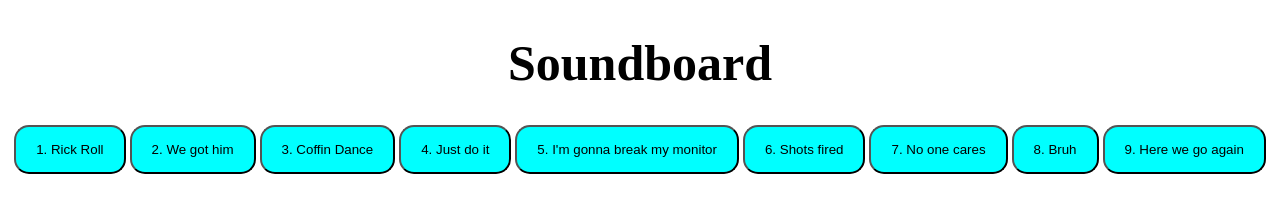
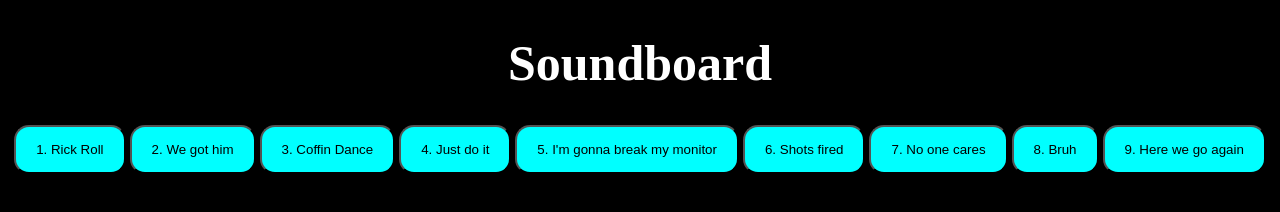
Before and after one commit to Exxonnnnnn/soundboard, a plain HTML site: page html/index.html in a window 1280 px wide. Drawn offline with Linux system fonts and the light colour scheme.

Commit message:
Updated styles, removed package.json

```diff
--- a/styles/styles.css
+++ b/styles/styles.css
@@ -1,15 +1,16 @@
 h1 {
   font-size: 50px;
   text-align: center;
+  color: white;
 }
 
 body {
   align-items: center;
+  background-color: black;
 }
 
 button {
   background-color: cyan;
-  background-image: "../images/rick.jpg";
   text-align: center;
   padding: 15px 20px;
   border-radius: 15px;
```
Also changed, not shown: package.json (deleted, +0 -22 lines).
